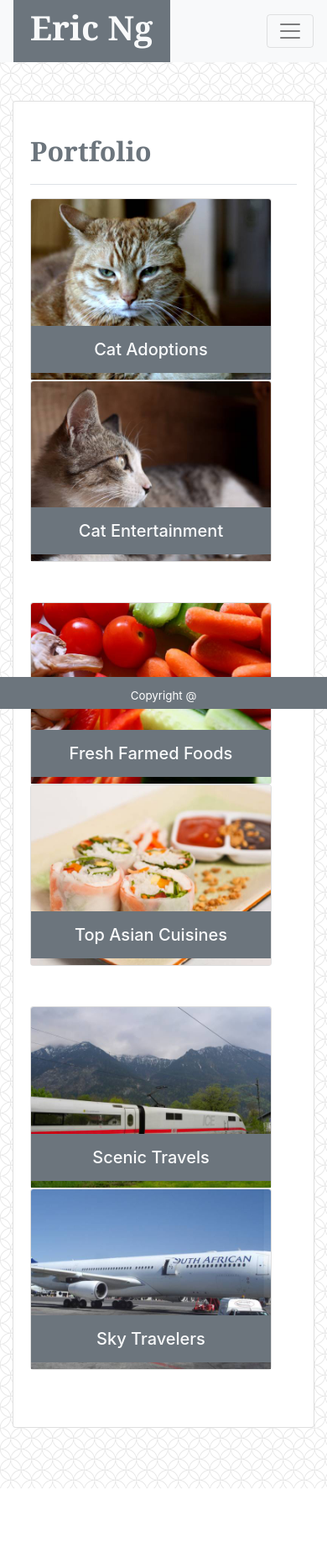
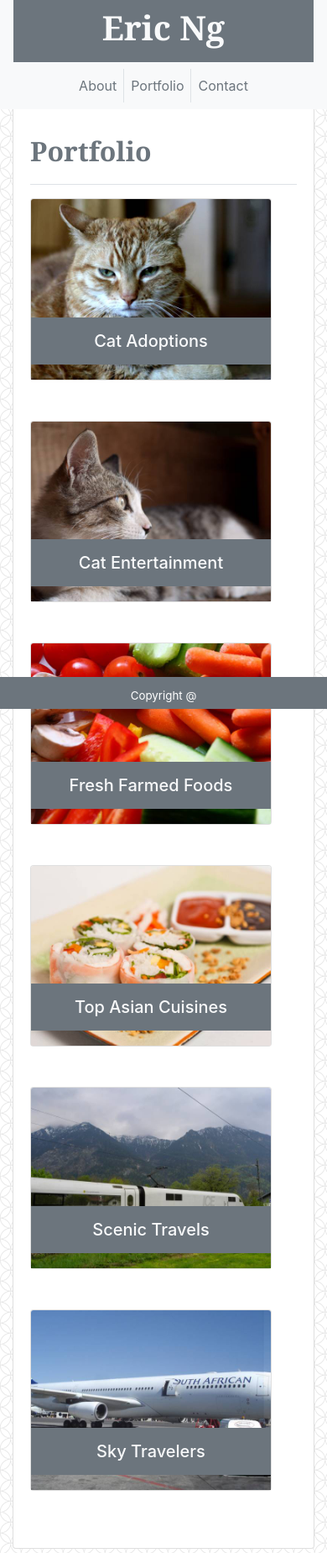
Before and after one commit to EricNg314/Bootstrap-Portfolio, a plain HTML site: page portfolio.html in a window 390 px wide. Shown: the top 1849 px of the page at 84% size. Before the commit the page ends 1772 px from the top, so only its background shows below. Drawn offline with nearby package versions, Linux system fonts and the light colour scheme.

Commit message:
Updated navigation bar for small screen sizes with media query. Links are now below name.

```diff
--- a/assets/css/style.css
+++ b/assets/css/style.css
@@ -10,3 +10,31 @@
 h1, h2 {
     font-family: 'Georgia', Times, Times New Roman, serif;
 }
+
+#imgText{
+    width:100%;
+    bottom:10px;
+    /* position: absolute; */
+}
+
+#imgContainer{
+    /* TODO add margins between images in portfolio. */
+
+}
+@media screen and (max-width: 480px) {
+
+    #nameContainer{
+        margin-left:0;
+        margin-right:0;
+        justify-content: center;
+    }
+    #nameBg {
+      width:100%;
+      margin:0;
+      text-align:center;
+    }
+
+    .navbar{
+        margin:0 auto;
+    }
+}
--- a/portfolio.html
+++ b/portfolio.html
@@ -24,36 +24,36 @@
         crossorigin="anonymous"></script>
 
 
+    <!-- Create navigation bar. -->
     <nav class="navbar fixed-top navbar-expand-lg navbar-light bg-light pt-0 pb-0">
-        <div class="container">
-            <a class="navbar-brand bg-secondary text-light" href="index.html">
+        <div class="container px-0">
+            <a class="navbar-brand bg-secondary text-light" id="nameBg" href="index.html">
                 <div class="card-body pt-1 pb-1" class="headerBorder">
                     <h1 class="font-weight-bold">Eric Ng</h1>
                 </div>
             </a>
 
-            <button class="navbar-toggler" type="button" data-toggle="collapse" data-target="#navbarNav" aria-controls="navbarNav" aria-expanded="false"
-                aria-label="Toggle navigation">
-                <span class="navbar-toggler-icon"></span>
-            </button>
-            <div class="collapse navbar-collapse" id="navbarSupportedContent">
-                <ul class="navbar-nav ml-auto">
-                    <li class="nav-item active">
+            <!-- Create links on the right into navigation bar. -->
+            <div class="navbar" id="navbarSupportedContent">
+                <div id="navContainer">
+                    <ul class="d-flex flex-row navbar-nav ml-auto" id="navLinks">
+                        <li class="nav-item active px-2">
                             <a class="nav-link text-secondary" href="index.html">About
                                 <span class="sr-only">(current)</span>
                             </a>
                         </li>
-                    <li class="nav-item active">
-                        <a class="nav-link border-left text-secondary" href="portfolio.html">Portfolio
+                        <li class="nav-item active border-left px-2">
+                            <a class="nav-link text-secondary" href="portfolio.html">Portfolio
                                 <span class="sr-only">(current)</span>
                             </a>
                         </li>
-                    <li class="nav-item active">
-                        <a class="nav-link border-left text-secondary" href="contact.html">Contact
+                        <li class="nav-item active border-left px-2">
+                            <a class="nav-link  text-secondary" href="contact.html">Contact
                                 <span class="sr-only">(current)</span>
                             </a>
                         </li>
                     </ul>
+                </div>
             </div>
         </div>
     </nav>
@@ -66,55 +66,55 @@
             <header class="card-body">
                 <h2 class="card-body border-bottom text-secondary font-weight-bold pl-0 mb-3" class="headerBorder">Portfolio</h2>
 
-                <div class="row mb-5">
-                    <div class="col-md-4 mr-4">
+                <div class="row">
+                    <div class="col-md-4 mr-5 mb-5" id="imgContainer">
                         <div class="card" style="width: 18rem;">
                             <img class="card-img-top" src="assets/images/cats-q-c-640-480-3.jpg" alt="Cat starring">
-                            <div class="card-body position-absolute fixed-bottom px-0 py-2">
+                            <div class="card-body position-absolute px-0 py-2" id="imgText">
                                 <h5 class="card-title text-light bg-secondary text-center mb-0 py-3">Cat Adoptions</h5>
                             </div>
                         </div>
                     </div>
-                    <div class="col-md-4 mr-4">
+                    <div class="col-md-4 mr-5 mb-5" id="imgContainer">
                         <div class="card" style="width: 18rem;">
                             <img class="card-img-top" src="assets/images/cat-games_640-480-4.jpg" alt="Distracted cat">
-                            <div class="card-body position-absolute fixed-bottom px-0 py-2">
+                            <div class="card-body position-absolute px-0 py-2" id="imgText">
                                 <h5 class="card-title text-light bg-secondary text-center mb-0 py-3">Cat Entertainment</h5>
                             </div>
                         </div>
                     </div>
                 </div>
-                <div class="row mb-5">
-                    <div class="col-md-4 mr-4">
+                <div class="row">
+                    <div class="col-md-4 mr-5 mb-5" id="imgContainer">
                         <div class="card" style="width: 18rem;">
                             <img class="card-img-top" src="assets/images/food-q-c-640-480-5.jpg" alt="Fresh vegetables">
-                            <div class="card-body position-absolute fixed-bottom px-0 py-2">
+                            <div class="card-body position-absolute px-0 py-2" id="imgText">
                                 <h5 class="card-title text-light bg-secondary text-center mb-0 py-3">Fresh Farmed Foods</h5>
                             </div>
                         </div>
                     </div>
-                    <div class="col-md-4 mr-4">
+                    <div class="col-md-4 mr-5 mb-5" id="imgContainer">
                         <div class="card" style="width: 18rem;">
                             <img class="card-img-top" src="assets/images/food-q-c-640-480-8.jpg" alt="Thai spring rolls">
-                            <div class="card-body position-absolute fixed-bottom px-0 py-2">
+                            <div class="card-body position-absolute px-0 py-2" id="imgText">
                                 <h5 class="card-title text-light bg-secondary text-center mb-0 py-3">Top Asian Cuisines</h5>
                             </div>
                         </div>
                     </div>
                 </div>
-                <div class="row mb-5">
-                    <div class="col-md-4 mr-4">
+                <div class="row">
+                    <div class="col-md-4 mr-5 mb-5" id="imgContainer">
                         <div class="card" style="width: 18rem;">
                             <img class="card-img-top" src="assets/images/transport-q-c-640-480-9.jpg" alt="Train with mountain View">
-                            <div class="card-body position-absolute fixed-bottom px-0 py-2">
+                            <div class="card-body position-absolute px-0 py-2" id="imgText">
                                 <h5 class="card-title text-light bg-secondary text-center mb-0 py-3">Scenic Travels</h5>
                             </div>
                         </div>
                     </div>
-                    <div class="col-md-4 mr-4">
+                    <div class="col-md-4 mr-5 mb-5" id="imgContainer">
                         <div class="card" style="width: 18rem;">
                             <img class="card-img-top" src="assets/images/transport-q-c-640-480-1.jpg" alt="Parked airplane">
-                            <div class="card-body position-absolute fixed-bottom px-0 py-2">
+                            <div class="card-body position-absolute px-0 py-2" id="imgText">
                                 <h5 class="card-title text-light bg-secondary text-center mb-0 py-3">Sky Travelers</h5>
                             </div>
                         </div>
```
Also changed, not shown: contact.html (+13 -14 lines), index.html (+28 -44 lines). Lines whose indentation alone changed are shown as unchanged.
